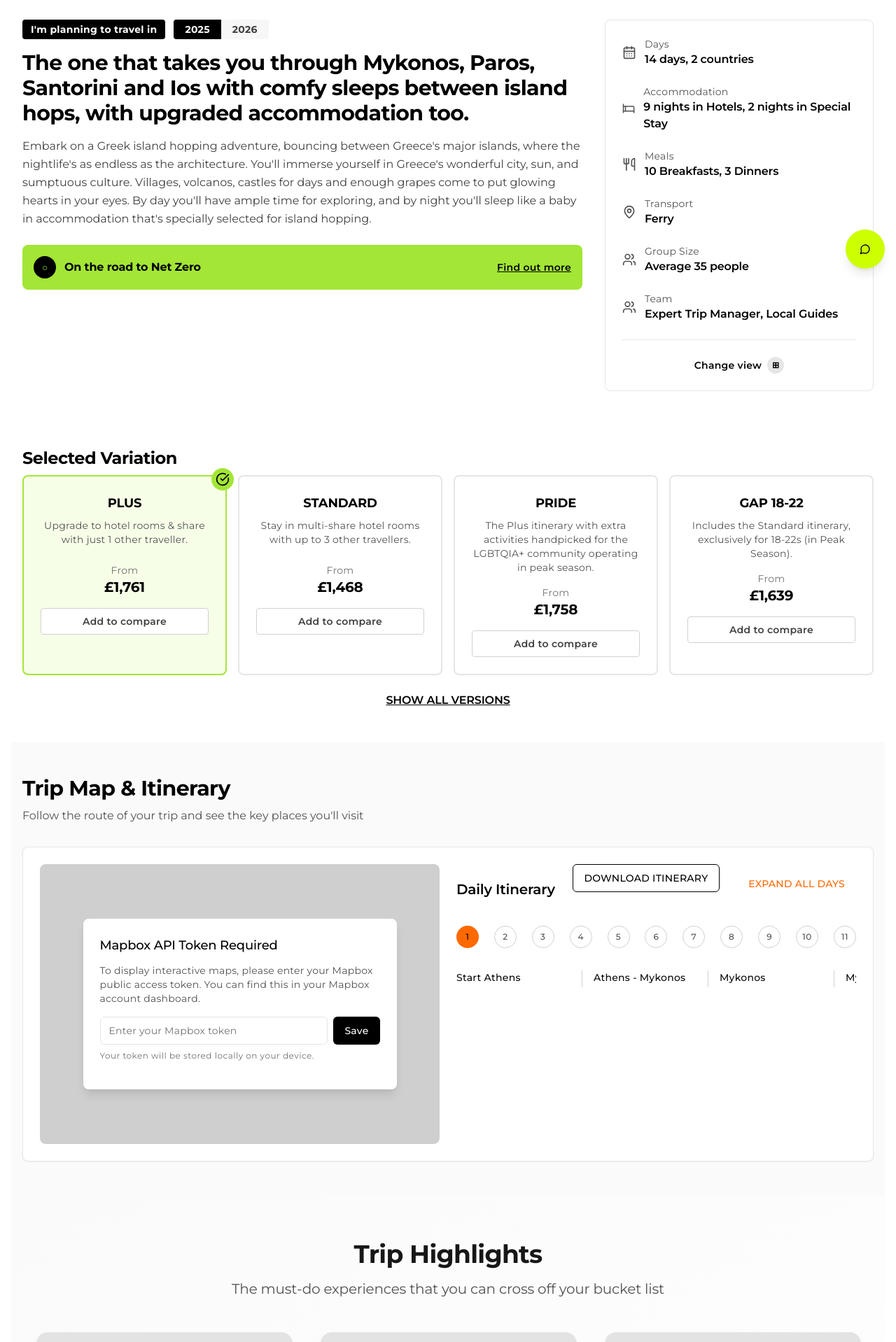
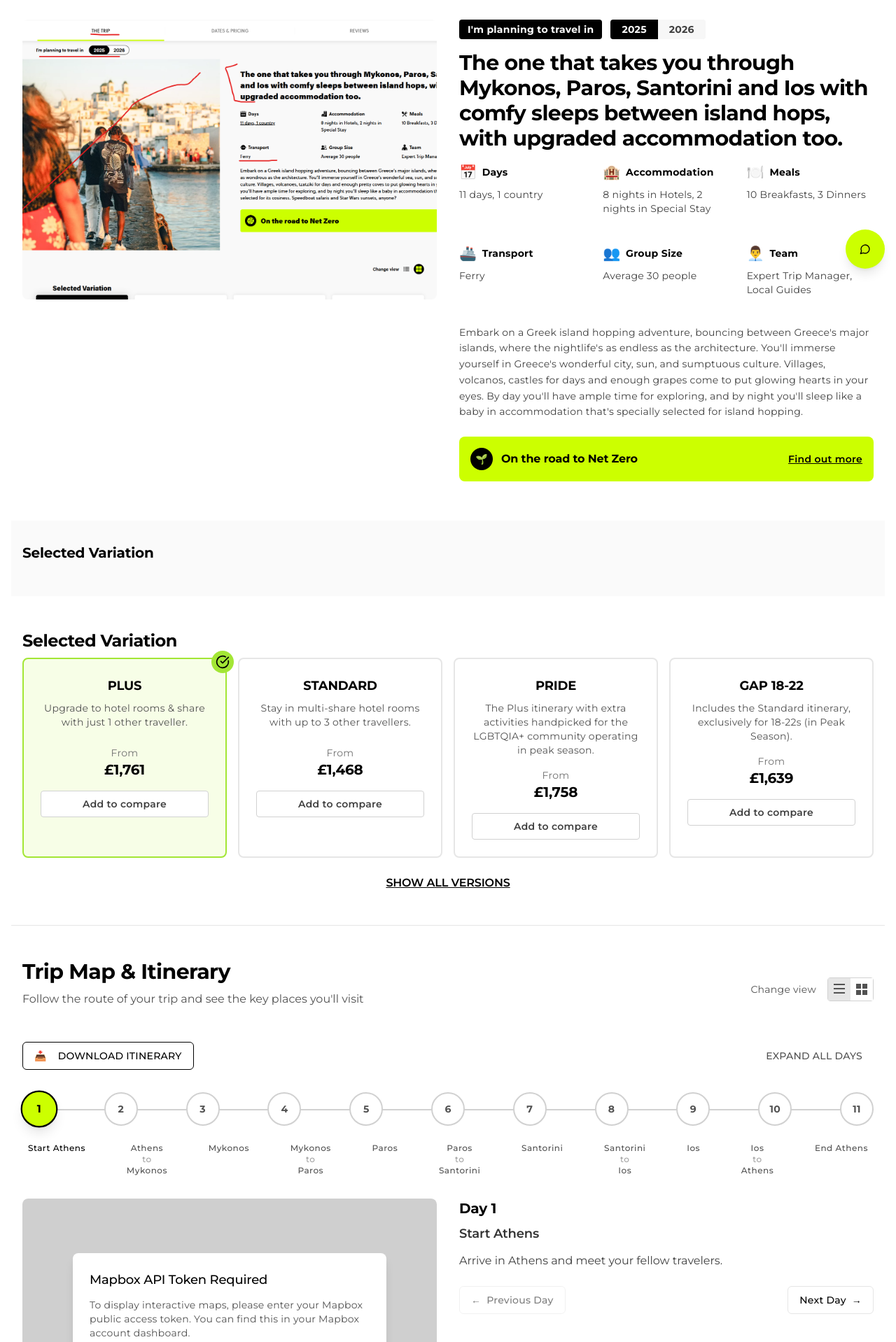
Before and after one commit to belal6146/contiki-mock-test, a React (Vite) app: page /tours/1 in a window 1280 px wide. Shown: the part 400-2318 px from the top of the page at 70% size. Built offline with nearby package versions, Linux system fonts and the light colour scheme.

Commit message:
Fix: Implement missing image and map styling
The AI implemented the missing image in the THE TRIP section and updated the Map and itinerary to match the Contiki website's design, including color combinations and layout.

```diff
--- a/src/components/tour-detail/TourOverviewTab.tsx
+++ b/src/components/tour-detail/TourOverviewTab.tsx
@@ -109,9 +109,18 @@ const TourOverviewTab: React.FC<TourOverviewTabProps> = ({
     <div className="bg-white">
       {/* Hero Section with Trip Description */}
       <div className="container py-8">
-        <div className="grid grid-cols-1 lg:grid-cols-3 gap-8">
-          {/* Main Content */}
-          <div className="lg:col-span-2">
+        <div className="grid grid-cols-1 lg:grid-cols-2 gap-8">
+          {/* Left side - Image */}
+          <div className="lg:col-span-1">
+            <img
+              src="/lovable-uploads/5e0100cf-7b75-4182-a99a-02030aca7240.png"
+              alt="Greek islands tour - couple walking in Mykonos"
+              className="w-full h-[400px] object-cover rounded-lg"
+            />
+          </div>
+
+          {/* Right side - Content */}
+          <div className="lg:col-span-1">
             <div className="mb-6">
               <div className="flex items-center gap-3 mb-4">
                 <span className="bg-black text-white px-3 py-1 text-sm font-bold rounded">
@@ -127,19 +136,76 @@ const TourOverviewTab: React.FC<TourOverviewTabProps> = ({
                 </div>
               </div>
 
-              <h1 className="text-3xl font-bold text-black mb-4">
+              <h1 className="text-2xl lg:text-3xl font-bold text-black mb-4">
                 The one that takes you through Mykonos, Paros, Santorini and Ios with comfy sleeps between island hops, with upgraded accommodation too.
               </h1>
 
-              <p className="text-gray-700 leading-relaxed mb-6">
+              {/* Trip Details Grid */}
+              <div className="grid grid-cols-1 md:grid-cols-3 gap-6 mb-6">
+                {/* Days */}
+                <div>
+                  <div className="flex items-center gap-2 mb-2">
+                    <span className="text-xl">📅</span>
+                    <span className="font-bold text-sm">Days</span>
+                  </div>
+                  <p className="text-sm text-gray-700">11 days, 1 country</p>
+                </div>
+
+                {/* Accommodation */}
+                <div>
+                  <div className="flex items-center gap-2 mb-2">
+                    <span className="text-xl">🏨</span>
+                    <span className="font-bold text-sm">Accommodation</span>
+                  </div>
+                  <p className="text-sm text-gray-700">8 nights in Hotels, 2 nights in Special Stay</p>
+                </div>
+
+                {/* Meals */}
+                <div>
+                  <div className="flex items-center gap-2 mb-2">
+                    <span className="text-xl">🍽️</span>
+                    <span className="font-bold text-sm">Meals</span>
+                  </div>
+                  <p className="text-sm text-gray-700">10 Breakfasts, 3 Dinners</p>
+                </div>
+
+                {/* Transport */}
+                <div>
+                  <div className="flex items-center gap-2 mb-2">
+                    <span className="text-xl">🚢</span>
+                    <span className="font-bold text-sm">Transport</span>
+                  </div>
+                  <p className="text-sm text-gray-700">Ferry</p>
+                </div>
+
+                {/* Group Size */}
+                <div>
+                  <div className="flex items-center gap-2 mb-2">
+                    <span className="text-xl">👥</span>
+                    <span className="font-bold text-sm">Group Size</span>
+                  </div>
+                  <p className="text-sm text-gray-700">Average 30 people</p>
+                </div>
+
+                {/* Team */}
+                <div>
+                  <div className="flex items-center gap-2 mb-2">
+                    <span className="text-xl">👨‍💼</span>
+                    <span className="font-bold text-sm">Team</span>
+                  </div>
+                  <p className="text-sm text-gray-700">Expert Trip Manager, Local Guides</p>
+                </div>
+              </div>
+
+              <p className="text-gray-700 leading-relaxed mb-6 text-sm">
                 Embark on a Greek island hopping adventure, bouncing between Greece's major islands, where the nightlife's as endless as the architecture. You'll immerse yourself in Greece's wonderful city, sun, and sumptuous culture. Villages, volcanos, castles for days and enough grapes come to put glowing hearts in your eyes. By day you'll have ample time for exploring, and by night you'll sleep like a baby in accommodation that's specially selected for island hopping.
               </p>
 
               {/* On the road to Net Zero Banner */}
-              <div className="bg-lime-400 text-black p-4 rounded-lg flex items-center justify-between mb-8">
+              <div className="bg-[#CCFF00] text-black p-4 rounded-lg flex items-center justify-between mb-6">
                 <div className="flex items-center gap-3">
-                  <div className="bg-black text-lime-400 w-8 h-8 rounded-full flex items-center justify-center">
-                    <span className="text-sm font-bold">○</span>
+                  <div className="bg-black text-[#CCFF00] w-8 h-8 rounded-full flex items-center justify-center">
+                    <span className="text-sm font-bold">🌱</span>
                   </div>
                   <span className="font-bold">On the road to Net Zero</span>
                 </div>
@@ -149,11 +215,14 @@ const TourOverviewTab: React.FC<TourOverviewTabProps> = ({
               </div>
             </div>
           </div>
+        </div>
+      </div>
 
-          {/* Right Sidebar */}
-          <div className="lg:col-span-1">
-            <TourDetailsGrid trip={trip} />
-          </div>
+      {/* Selected Variation Section */}
+      <div className="bg-gray-50 py-8">
+        <div className="container">
+          <h2 className="text-xl font-bold mb-4">Selected Variation</h2>
+          {/* This would show the selected trip variation */}
         </div>
       </div>
 
--- a/src/components/tour/MapItinerary.tsx
+++ b/src/components/tour/MapItinerary.tsx
@@ -1,9 +1,9 @@
 
 import React, { useState, useEffect } from 'react';
 import { Card } from '@/components/ui/card';
+import { Button } from '@/components/ui/button';
 import MapDisplay from './map/MapDisplay';
 import ItineraryTimeline from './map/ItineraryTimeline';
-import ActionButtons from './map/ActionButtons';
 
 // Define both types for compatibility
 export interface ItineraryDay {
@@ -29,11 +29,12 @@ export type MapItineraryProps = {
 };
 
 const MapItinerary: React.FC<MapItineraryProps> = ({ itinerary = [] }) => {
-  const [activeDay, setActiveDay] = useState<number>(0); // Changed to 0-based index
+  const [activeDay, setActiveDay] = useState<number>(0);
+  const [viewType, setViewType] = useState<'list' | 'grid'>('list');
 
   useEffect(() => {
     if (itinerary.length > 0) {
-      setActiveDay(0); // Default to the first day (index 0)
+      setActiveDay(0);
     }
   }, [itinerary]);
 
@@ -48,15 +49,75 @@ const MapItinerary: React.FC<MapItineraryProps> = ({ itinerary = [] }) => {
   };
 
   return (
-    <section className="py-12 bg-gray-50">
+    <section className="py-12 bg-white border-t border-gray-200">
       <div className="container">
-        <h2 className="text-3xl font-bold mb-2">Trip Map & Itinerary</h2>
-        <p className="text-gray-600 mb-8">Follow the route of your trip and see the key places you'll visit</p>
+        {/* Header */}
+        <div className="flex justify-between items-center mb-8">
+          <div>
+            <h2 className="text-2xl md:text-3xl font-bold mb-2">Trip Map & Itinerary</h2>
+            <p className="text-gray-600">Follow the route of your trip and see the key places you'll visit</p>
+          </div>
 
-        <Card className="p-4 md:p-6">
-          <div className="grid grid-cols-1 lg:grid-cols-2 gap-6">
-            {/* Map Component - Only show if we have coordinates */}
-            <div className="h-[400px] bg-gray-100 rounded-lg overflow-hidden">
+          {/* View Toggle */}
+          <div className="flex items-center gap-4">
+            <span className="text-sm text-gray-600">Change view</span>
+            <div className="flex border border-gray-300 rounded">
+              <button
+                onClick={() => setViewType('list')}
+                className={`p-2 ${viewType === 'list' ? 'bg-gray-200' : 'bg-white'}`}
+                aria-label="List view"
+              >
+                <div className="w-4 h-4 flex flex-col gap-1">
+                  <div className="h-0.5 bg-gray-600"></div>
+                  <div className="h-0.5 bg-gray-600"></div>
+                  <div className="h-0.5 bg-gray-600"></div>
+                </div>
+              </button>
+              <button
+                onClick={() => setViewType('grid')}
+                className={`p-2 ${viewType === 'grid' ? 'bg-[#CCFF00]' : 'bg-white'}`}
+                aria-label="Grid view"
+              >
+                <div className="w-4 h-4 grid grid-cols-2 gap-0.5">
+                  <div className="bg-gray-600"></div>
+                  <div className="bg-gray-600"></div>
+                  <div className="bg-gray-600"></div>
+                  <div className="bg-gray-600"></div>
+                </div>
+              </button>
+            </div>
+          </div>
+        </div>
+
+        {/* Action Buttons */}
+        <div className="flex justify-between items-center mb-8">
+          <Button
+            variant="outline"
+            className="flex items-center space-x-2 text-black font-medium border-black hover:bg-gray-50"
+          >
+            <span>📥</span>
+            <span>DOWNLOAD ITINERARY</span>
+          </Button>
+
+          <Button
+            variant="ghost"
+            className="text-gray-600 text-sm font-medium hover:bg-gray-50"
+          >
+            EXPAND ALL DAYS
+          </Button>
+        </div>
+
+        {/* Timeline */}
+        <ItineraryTimeline
+          itinerary={itinerary}
+          activeDay={activeDay}
+          onDayClick={handleDayClick}
+        />
+
+        {/* Map and Details */}
+        <div className="grid grid-cols-1 lg:grid-cols-2 gap-8 mt-8">
+          {/* Map Component */}
+          <div className="h-[500px] bg-gray-100 rounded-lg overflow-hidden">
             {hasCoordinates ? (
               <MapDisplay
                 itinerary={itinerary.filter((day): day is ItineraryDay => 'coordinates' in day)}
@@ -64,26 +125,67 @@ const MapItinerary: React.FC<MapItineraryProps> = ({ itinerary = [] }) => {
               />
             ) : (
               <div className="w-full h-full flex items-center justify-center bg-gray-100 text-gray-500">
-                  <p>Map view not available for this itinerary</p>
+                <div className="text-center">
+                  <div className="text-4xl mb-4">🗺️</div>
+                  <p>Interactive map coming soon</p>
+                </div>
               </div>
             )}
           </div>
 
-            {/* Itinerary Timeline */}
+          {/* Day Details */}
+          {currentDay && (
+            <div className="space-y-6">
               <div>
-              <div className="flex justify-between items-center mb-4">
-                <h3 className="text-xl font-semibold">Daily Itinerary</h3>
-                <ActionButtons />
+                <h3 className="text-xl font-bold mb-2">Day {currentDay.day}</h3>
+                <h4 className="text-lg font-semibold mb-3 text-gray-800">{currentDay.title}</h4>
+                <p className="text-gray-700 mb-4">{currentDay.description}</p>
+
+                {/* Additional details if available */}
+                {'meals' in currentDay && currentDay.meals && currentDay.meals.length > 0 && (
+                  <div className="mb-4">
+                    <h5 className="font-semibold mb-2">Meals included:</h5>
+                    <ul className="list-disc list-inside text-gray-700">
+                      {currentDay.meals.map((meal, index) => (
+                        <li key={index}>{meal}</li>
+                      ))}
+                    </ul>
+                  </div>
+                )}
+
+                {'accommodation' in currentDay && currentDay.accommodation && (
+                  <div className="mb-4">
+                    <h5 className="font-semibold mb-2">Accommodation:</h5>
+                    <p className="text-gray-700">{currentDay.accommodation}</p>
+                  </div>
+                )}
               </div>
 
-              <ItineraryTimeline
-                itinerary={itinerary}
-                activeDay={activeDay}
-                onDayClick={handleDayClick}
-              />
+              {/* Navigation */}
+              <div className="flex justify-between">
+                <Button
+                  variant="outline"
+                  onClick={() => setActiveDay(Math.max(0, activeDay - 1))}
+                  disabled={activeDay === 0}
+                  className="flex items-center gap-2"
+                >
+                  <span>←</span>
+                  Previous Day
+                </Button>
+
+                <Button
+                  variant="outline"
+                  onClick={() => setActiveDay(Math.min(itinerary.length - 1, activeDay + 1))}
+                  disabled={activeDay === itinerary.length - 1}
+                  className="flex items-center gap-2"
+                >
+                  Next Day
+                  <span>→</span>
+                </Button>
               </div>
             </div>
-        </Card>
+          )}
+        </div>
       </div>
     </section>
   );
--- a/src/components/tour/map/ItineraryTimeline.tsx
+++ b/src/components/tour/map/ItineraryTimeline.tsx
@@ -37,49 +37,60 @@ const ItineraryTimeline: React.FC<ItineraryTimelineProps> = ({
 
   return (
     <div className="relative mb-8">
-      {/* Day indicators */}
-      <div className="flex justify-between items-center relative mb-8">
-        {/* Line connecting all days */}
-        <div className="absolute top-1/2 left-0 w-full h-0.5 bg-gray-300 -z-10" />
+      {/* Main timeline container */}
+      <div className="relative">
+        {/* Background line */}
+        <div className="absolute top-6 left-0 w-full h-0.5 bg-gray-300 z-0" />
 
-        {/* Day dots */}
-        <div className="flex justify-between w-full relative z-0">
+        {/* Day markers and labels */}
+        <div className="relative z-10">
+          {/* Day circles */}
+          <div className="flex justify-between items-center mb-6">
             {processedItinerary.map((day, index) => (
               <button
                 key={index}
-              className={`w-8 h-8 rounded-full flex items-center justify-center text-xs font-medium transition-colors duration-150 ${
-                index <= activeDay
-                  ? 'bg-accent text-black'
-                  : 'bg-white border border-gray-300 text-gray-600'
+                className={`w-12 h-12 rounded-full flex items-center justify-center text-sm font-bold transition-all duration-200 border-2 ${
+                  index === activeDay
+                    ? 'bg-[#CCFF00] border-black text-black shadow-lg scale-110'
+                    : index < activeDay
+                    ? 'bg-gray-800 border-gray-800 text-white'
+                    : 'bg-white border-gray-300 text-gray-600 hover:border-gray-400'
                 }`}
                 onClick={() => onDayClick(index)}
-              aria-label={`Day ${day.day}`}
+                aria-label={`Day ${day.day}: ${day.title}`}
                 aria-current={index === activeDay ? 'step' : undefined}
               >
                 {day.day}
               </button>
             ))}
           </div>
-      </div>
 
-      {/* Location indicators */}
-      <div className="flex overflow-x-auto hide-scrollbar pb-6 scrollbar-hide">
+          {/* Location labels */}
+          <div className="flex justify-between">
             {processedItinerary.map((day, index) => (
               <div
                 key={index}
-            className={`min-w-[180px] ${
-              index < processedItinerary.length - 1 ? 'border-r border-gray-300' : ''
-            } px-4 first:pl-0 last:border-0`}
+                className="text-center max-w-[120px] px-2"
               >
-            <div className="font-medium text-sm mb-1">
-              {day.from}
-              {day.to && day.to !== day.from && (
-                <span className="mx-1">-</span>
+                <div className={`text-xs font-medium transition-colors duration-200 ${
+                  index === activeDay
+                    ? 'text-black font-bold'
+                    : 'text-gray-600'
+                }`}>
+                  {day.title.includes(' to ') ? (
+                    <div className="flex flex-col">
+                      <span>{day.from}</span>
+                      <span className="text-gray-400">to</span>
+                      <span>{day.to}</span>
+                    </div>
+                  ) : (
+                    <span>{day.from}</span>
                   )}
-              {day.to && day.to !== day.from && day.to}
                 </div>
               </div>
             ))}
+          </div>
+        </div>
       </div>
     </div>
   );
```
Also changed, not shown: public/lovable-uploads/5e0100cf-7b75-4182-a99a-02030aca7240.png (added). Lines whose indentation alone changed are shown as unchanged.
